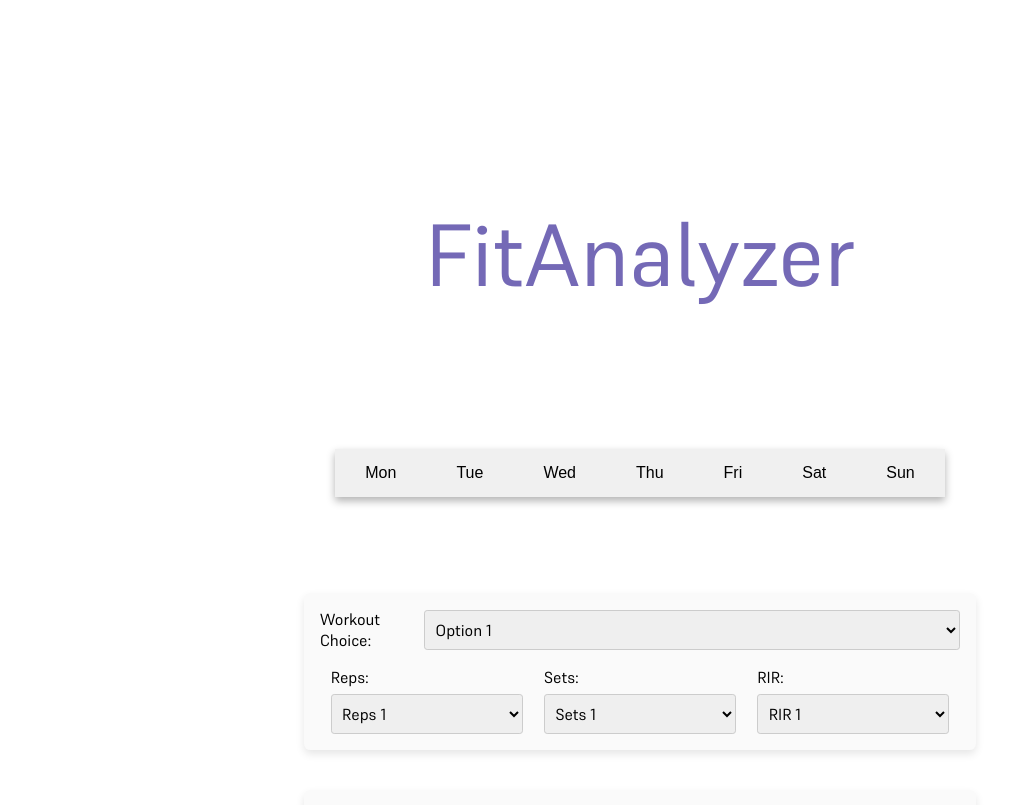
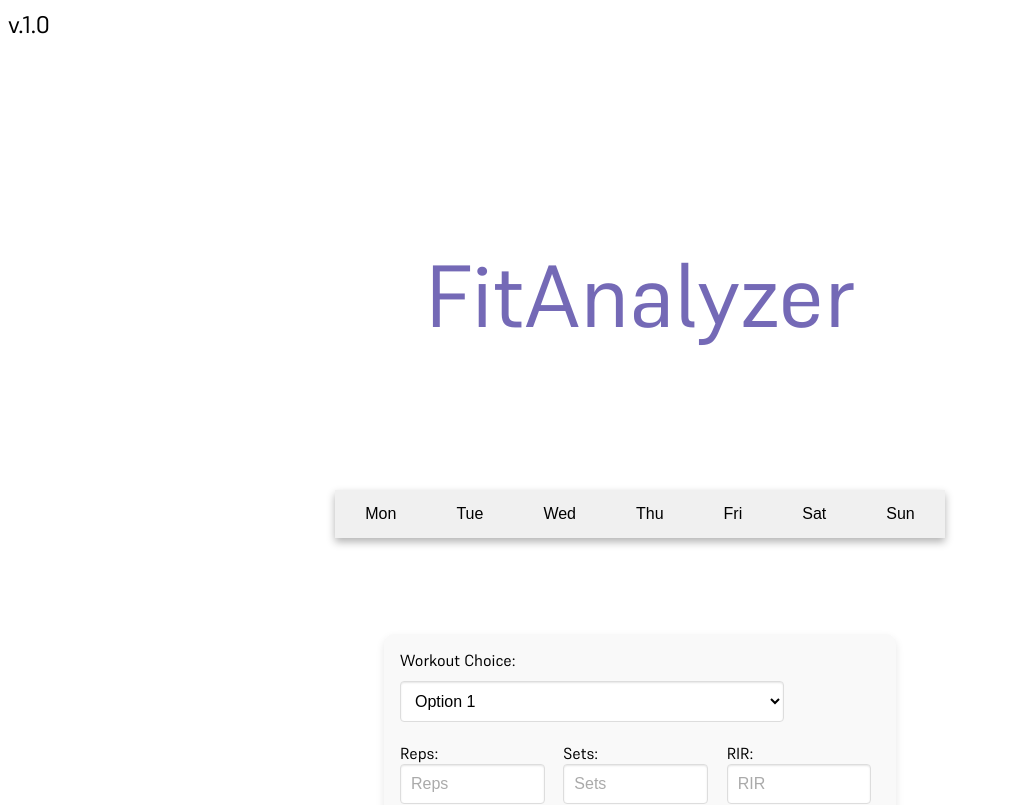
Before and after one commit to Ph1so/FitAnalyzer, a React (Create React App) app: page / in a window 1280 px wide. Shown: the top 805 px of the page, without its empty margins (0-1029 px from the left). Built offline with nearby package versions, Linux system fonts and the light colour scheme.

Commit message:
added version + tweaked workout names

```diff
--- a/src/App.js
+++ b/src/App.js
@@ -5,6 +5,8 @@ import WorkoutName from "./components/WorkoutName";
 
 function App() {
   return (
+    <div className="App">
+      <div className="version">v.1.0</div>
       <div className="Compoents-Container">
         <Title />
         <WorkoutName />
@@ -16,6 +18,7 @@ function App() {
         <Options />
         <Options />
       </div>
+    </div>
   );
 }
 
--- a/src/components/Options.css
+++ b/src/components/Options.css
@@ -1,72 +1,62 @@
+/* Options.css */
 @import url("../fonts.css");
 
-/* Container for the entire Options component */
 .Option-container {
-  width: 100%;
-  max-width: 80vmin;
+  font-family: "Supreme", sans-serif;
   display: flex;
   flex-direction: column;
   align-items: center;
   padding: 2vmin;
+  background-color: #f9f9f9;
+  border-radius: 10px;
+  box-shadow: 0 4px 8px rgba(0, 0, 0, 0.1);
+  width: 60vmin;
+  height: 20vmin;
+  margin: 0 auto;
   margin-bottom: 5vmin;
-  background-color: hsl(0, 0%, 98%);
-  border-radius: 0.8vmin;
-  box-shadow: 0 4px 8px rgba(0, 0, 0, 0.1);
 }
 
-/* Styling for the Workout-choice dropdown */
-.Workout-choice {
-  font-family: "Supreme", sans-serif;
+.Workout-choice,
+.Reps-container {
+  margin-bottom: 1vmax;
   width: 100%;
-  margin-bottom: 2vmin;
-  display: flex;
-  align-items: center;
 }
 
 .Workout-choice label {
-  margin-right: 1vmin; /* Space between label and select */
+  display: block;
+  margin-bottom: 10px;
 }
 
-.Workout-choice select {
-  width: 100%;
-  height: 5vmin;
-  padding: 0.8vmin;
-  font-family: "Supreme", sans-serif;
+select,
+input[type="text"] {
+  width: 80%;
+  padding: 10px;
   font-size: 1rem;
-  border: 0.1vmin solid #ccc;
-  border-radius: 0.4vmin;
+  border-radius: 4px;
+  border: 1px solid #ddd;
+  background-color: #fff;
+  margin-bottom: 1vmin;
+  box-shadow: inset 0 1px 2px rgba(0, 0, 0, 0.1);
 }
 
-/* Container for Reps, Sets, and Rir dropdowns */
 .Reps-container {
-  width: 100%;
   display: flex;
-  justify-content: space-around;
+  justify-content: space-between;
 }
 
-/* Common styling for Reps, Sets, and Rir dropdowns */
 .Reps,
 .Sets,
 .Rir {
-  font-family: "Supreme", sans-serif;
-  width: 30%;
+  flex: 1;
+  margin-right: 10px;
 }
 
-.Reps label,
-.Sets label,
-.Rir label {
-  display: block;
-  margin-bottom: 0.8vmin;
+.Reps:last-child,
+.Sets:last-child,
+.Rir:last-child {
+  margin-right: 0;
 }
 
-.Reps select,
-.Sets select,
-.Rir select {
-  font-family: "Supreme", sans-serif;
-  width: 100%;
-  height: 5vmin;
-  padding: 0.8vmin;
-  font-size: 1rem;
-  border: 1px solid #ccc;
-  border-radius: 0.4vmin;
+input[type="text"]::placeholder {
+  color: #aaa;
 }
--- a/src/components/Options.js
+++ b/src/components/Options.js
@@ -14,28 +14,16 @@ const Options = () => {
       </div>
       <div className="Reps-container">
         <div className="Reps">
-          <label htmlFor="reps-select">Reps:</label>
-          <select id="reps-select">
-            <option value="reps1">Reps 1</option>
-            <option value="reps2">Reps 2</option>
-            <option value="reps3">Reps 3</option>
-          </select>
+          <label htmlFor="reps-select">Reps: </label>
+          <input type="text" placeholder="Reps" id="reps-select" />
         </div>
         <div className="Sets">
-          <label htmlFor="sets-select">Sets:</label>
-          <select id="sets-select">
-            <option value="sets1">Sets 1</option>
-            <option value="sets2">Sets 2</option>
-            <option value="sets3">Sets 3</option>
-          </select>
+          <label htmlFor="sets-select">Sets: </label>
+          <input type="text" placeholder="Sets" id="sets-select" />
         </div>
         <div className="Rir">
-          <label htmlFor="rir-select">RIR:</label>
-          <select id="rir-select">
-            <option value="rir1">RIR 1</option>
-            <option value="rir2">RIR 2</option>
-            <option value="rir3">RIR 3</option>
-          </select>
+          <label htmlFor="rir-select">RIR: </label>
+          <input type="text" placeholder="RIR" id="rir-select" />
         </div>
       </div>
     </div>
--- a/src/components/WorkoutName.css
+++ b/src/components/WorkoutName.css
@@ -75,13 +75,13 @@
 } */
 
 .WorkoutName-input {
-  width: 50vmin;
-  height: 5vmax;
+  max-width: 30vmin;
+  height: 4vmin;
   padding: 8px;
   border: none;
   border-radius: 4px;
   text-align: center;
-  font-size: 3.5em; /* Adjust font-size as needed */
+  font-size: 5em; /* Adjust font-size as needed */
   display: flex;
   align-items: center;
   justify-content: center;
--- a/src/index.css
+++ b/src/index.css
@@ -1,3 +1,9 @@
+@import url("./fonts.css");
+.version {
+  font-family: "Supreme", sans-serif;
+  font-size: 1.5em;
+}
+
 .Compoents-Container {
   margin-top: 20vmin;
   display: flex;
```
Lines whose indentation alone changed are shown as unchanged.
